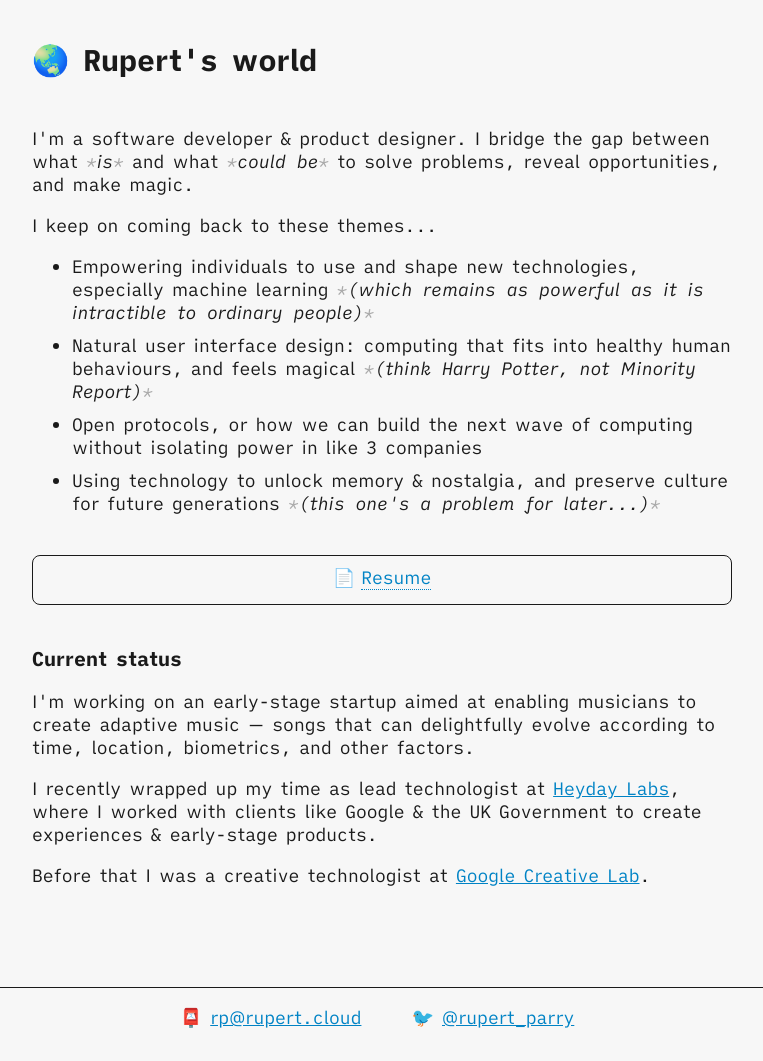
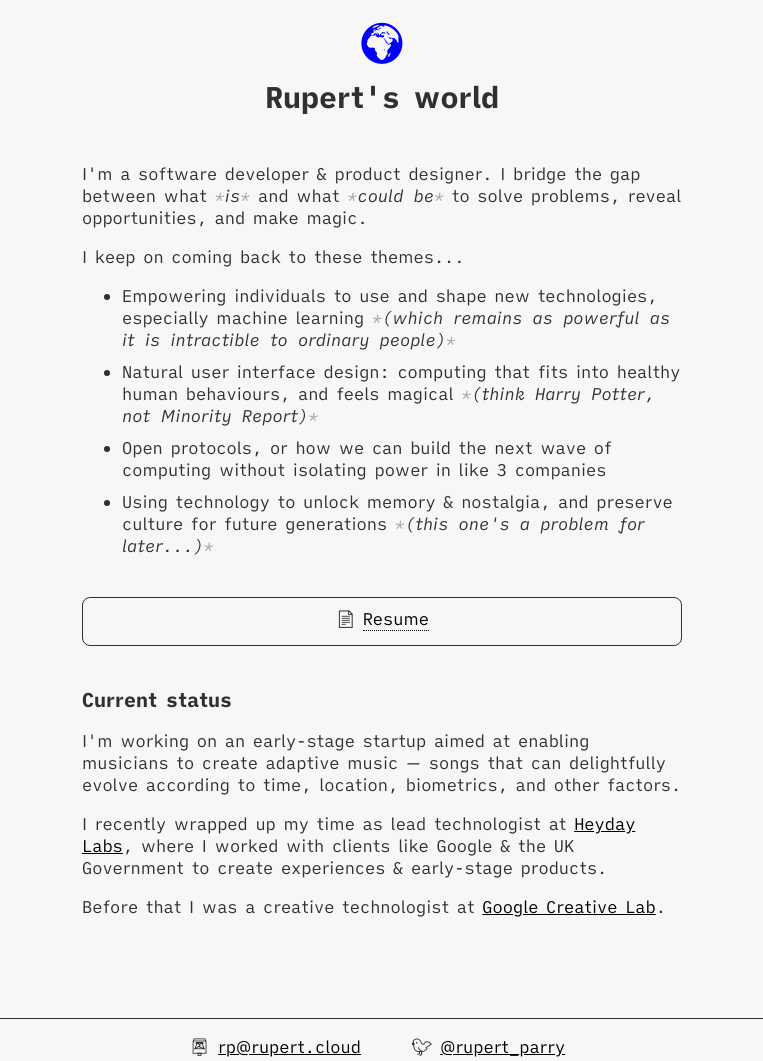
Before and after one commit to rupertparry/website-2022, an Eleventy site: page index.md in a window 1280 px wide. Shown: the whole page, without its empty margins (258-1021 px from the left). Built offline with nearby package versions, Linux system fonts and the light colour scheme; Eleventy itself is replaced by a stand-in of ours; files that its build step writes are made by us from their sources; files whose address does not match are found by name.

Commit message:
Added styling and globe icon animation

```diff
--- a/_includes/base.html
+++ b/_includes/base.html
@@ -15,17 +15,20 @@
 	<link rel="stylesheet" href="/assets/css/base.css" />
 	{% if stylesheet %}<link rel="stylesheet" href="/assets/css/{{stylesheet}}.css" />{% endif %}
 
+	<script src="/assets/js/animation.js" defer></script>
+
 	<title>Rupert's world - the internet home of Rupert Parry</title>
 </head>
 <body>
 	<header class="page">
-		<h1>🌏 Rupert's world</h1>
+		<div class="emoji" id="globe-icon">🌏</div>
+		<h1>Rupert's world</h1>
 	</header>
 	{{ content }}
 	<footer>
 		<ul>
-			<li>📮 <a href="mailto:rp@rupert.cloud">rp@rupert.cloud</a></li>
-			<li>🐦 <a href="https://twitter.com/rupert_parry?lang=en">@rupert_parry</a></li>
+			<li><span class="emoji">📮</span> <a href="mailto:rp@rupert.cloud">rp@rupert.cloud</a></li>
+			<li><span class="emoji">🐦</span> <a href="https://twitter.com/rupert_parry?lang=en">@rupert_parry</a></li>
 		</ul>
 	</footer>
 </body>
--- a/assets/css/base.css
+++ b/assets/css/base.css
@@ -26,10 +26,18 @@
   src: url(/assets/fonts/iAWriterQuattroS-BoldItalic.woff2), url(/assets/fonts/iAWriterQuattroS-BoldItalic.woff);
 }
 
+@font-face {
+  font-family: Emoji;
+  font-style: normal;
+  font-weight: normal;
+  src: url(/assets/fonts/NotoEmoji-Bold.ttf);
+}
+
+
 :root {
-  --color-body: #1A1A1A;
+  --color-body: #303030;
   --color-body-alt: #ababab;
-  --color-interaction: #0083c5;
+  --color-interaction: rgb(0, 0, 0);
   --color-bg: #F7F7F7;
 }
 
@@ -53,7 +61,7 @@ body {
   background-color: var(--color-bg);
   color: var(--color-body);
   font-family: "Quattro";
-  font-size: 18px;
+  font-size: 17px;
   -webkit-font-smoothing: antialiased;
   -moz-osx-font-smoothing: grayscale;
 }
@@ -63,18 +71,30 @@ header {
   padding-bottom: 10px;
 }
 
+.emoji {
+  font-family: Emoji, sans-serif;
+}
+
 .page {
-  max-width: 700px;
+  max-width: 600px;
   margin: 0 auto;
 }
 
 a,
 a:visited {
-  color: var(--color-interaction)
+  color: var(--color-interaction);
 }
 
 h1 {
   font-size: 30px;
+  margin-top: 10px;
+  text-align: center;
+}
+
+#globe-icon {
+  text-align: center;
+  color: blue;
+  font-size: 40px;
 }
 
 h2 {
@@ -114,6 +134,7 @@ ul.files li {
 
 ul.files li:before {
   content: '📄';
+  font-family: Emoji, sans-serif;
   border-bottom: none;
   margin-right: 6px;
 }
--- /dev/null
+++ b/assets/js/animation.js
@@ -0,0 +1,10 @@
+const icon = document.querySelector('#globe-icon')
+
+let index = 0
+let emojis = ['🌏', '🌎', '🌍']
+
+setInterval(() => {
+  icon.innerText = emojis[index]
+  index += 1
+  if (index >= emojis.length) index = 0
+}, 800)
```
Also changed, not shown: assets/fonts/NotoEmoji-Bold.ttf (added).
